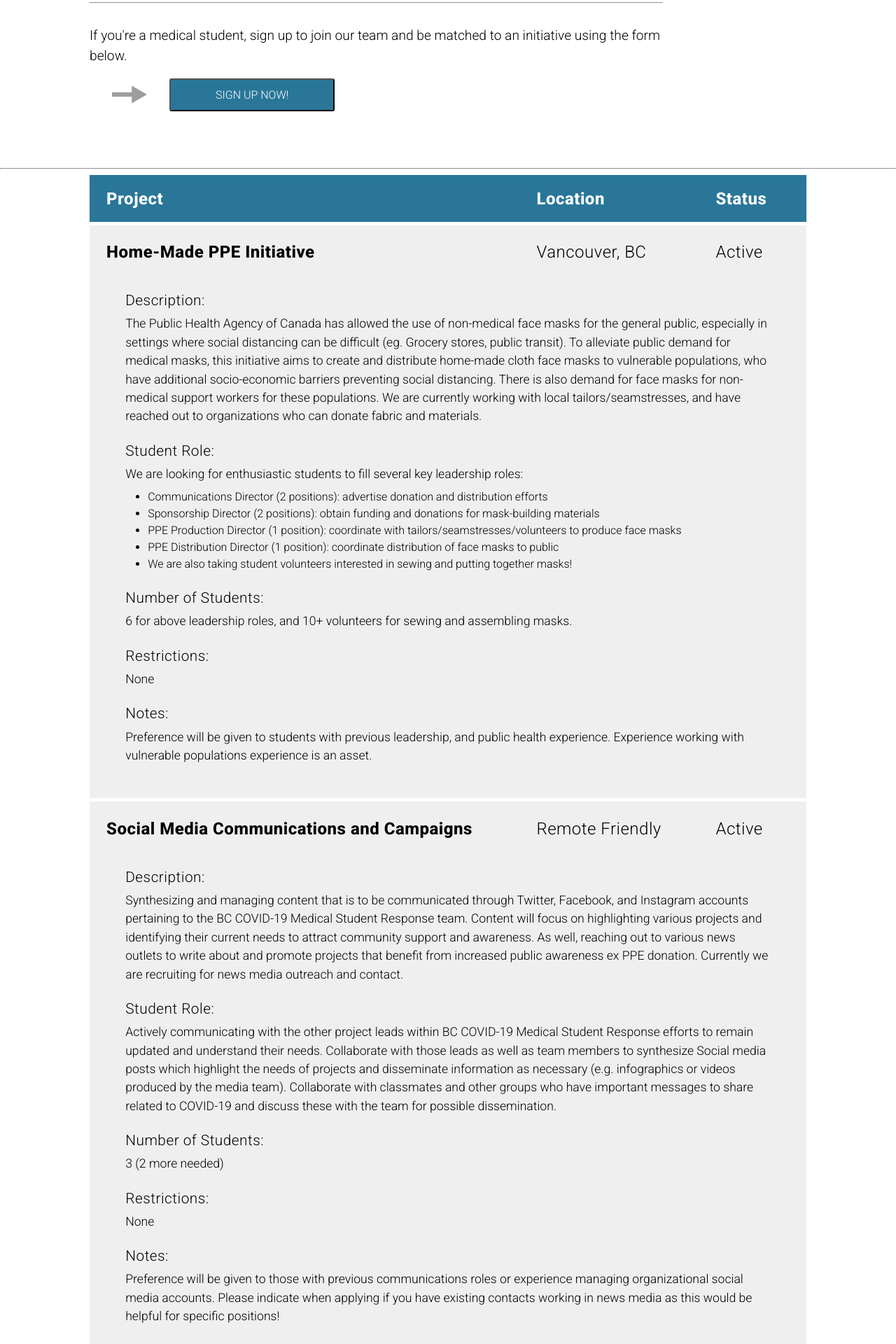
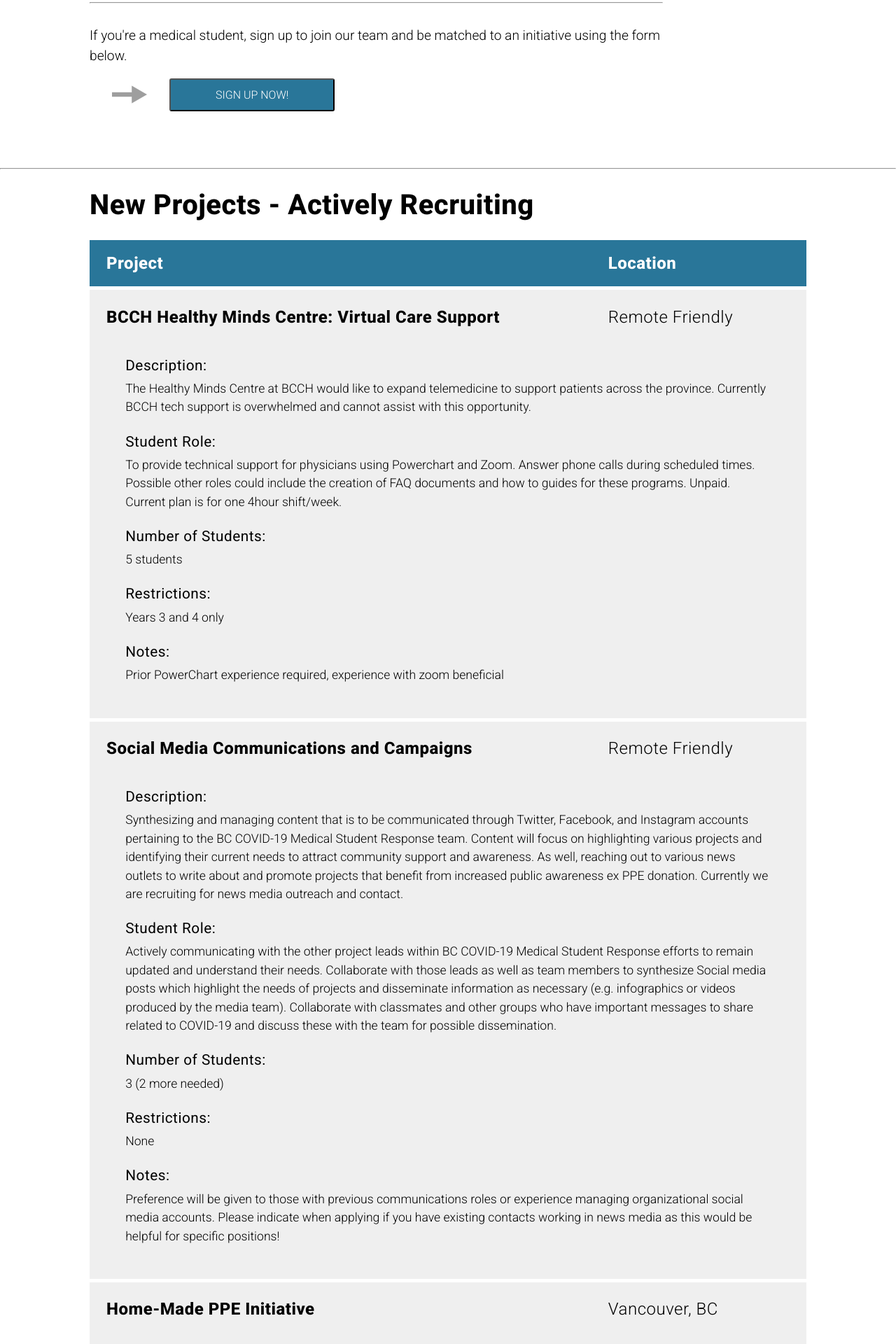
Before and after one commit to wecanmsrt/bcmsrt.github.io, a Jekyll site: the page built from projects.html, in a window 1280 px wide. Shown: the part 579-2499 px from the top of the page at 70% size. Built offline with Jekyll 4.4.1, drawn with Linux system fonts in a browser that asks for light colours; some web fonts are replaced; some of the changed text lies outside the part shown.

Commit message:
remove status from table

```diff
--- a/_sass/main.scss
+++ b/_sass/main.scss
@@ -824,6 +824,13 @@ footer {
 
 .project-table {
   width: 100%;
+  margin-bottom: 3rem;
+
+  h1 {
+    @media screen and (max-width: $transition-width-mobile) {
+      font-size: 1.4rem;
+    }
+  }
 
   .project-table-cols {
     display: flex;
@@ -842,16 +849,11 @@ footer {
     }
 
     .pt-col-2 {
-      width: 25%;
-    }
-
-    .pt-col-3 {
-      width: 15%;
+      width: 30%;
     }
 
     .pt-col-1,
-    .pt-col-2,
-    .pt-col-3 {
+    .pt-col-2 {
       @media screen and (max-width: $transition-width-mobile) {
         width: 100%;
       }
@@ -897,7 +899,7 @@ footer {
       h1 {
         text-align: center;
         padding: 0.8em 0;
-        font-size: 1.5em;
+        font-size: 1.3em;
       }
     }
   }
@@ -939,6 +941,7 @@ footer {
       h1 {
         font-size: 1.3em;
         margin: 1em 0 0.2em;
+        font-weight: 400;
 
         @media screen and (max-width: $transition-width-mobile) {
           font-size: 1.3em;
--- a/assets/js/projects.js
+++ b/assets/js/projects.js
@@ -1,4 +1,26 @@
-const projectDescriptions = [
+const currentProjects = [
+  {
+    name: "BCCH Healthy Minds Centre: Virtual Care Support",
+    location: "Remote Friendly",
+    status: "Active",
+    description: "The Healthy Minds Centre at BCCH would like to expand telemedicine to support patients across the province. Currently BCCH tech support is overwhelmed and cannot assist with this opportunity.",
+    studentRole: "To provide technical support for physicians using Powerchart and Zoom. Answer phone calls during scheduled times. Possible other roles could include the creation of FAQ documents and how to guides for these programs. Unpaid. Current plan is for one 4hour shift/week.",
+    numStudents: "5 students",
+    restrictions: "Years 3 and 4 only",
+    notes: " Prior PowerChart experience required, experience with zoom beneficial"
+  },
+
+  {
+    name: "Social Media Communications and Campaigns",
+    location: "Remote Friendly",
+    status: "Active",
+    description: "Synthesizing and managing content that is to be communicated through Twitter, Facebook, and Instagram accounts pertaining to the BC COVID-19 Medical Student Response team. Content will focus on highlighting various projects and identifying their current needs to attract community support and awareness. As well, reaching out to various news outlets to write about and promote projects that benefit from increased public awareness ex PPE donation. Currently we are recruiting for news media outreach and contact.",
+    studentRole: "Actively communicating with the other project leads within BC COVID-19 Medical Student Response efforts to remain updated and understand their needs. Collaborate with those leads as well as team members to synthesize Social media posts which highlight the needs of projects and disseminate information as necessary (e.g. infographics or videos produced by the media team). Collaborate with classmates and other groups who have important messages to share related to COVID-19 and discuss these with the team for possible dissemination.",
+    numStudents: "3 (2 more needed)",
+    restrictions: "None",
+    notes: "Preference will be given to those with previous communications roles or experience managing organizational social media accounts. Please indicate when applying if you have existing contacts working in news media as this would be helpful for specific positions!"
+  },
+
   {
     name: "Home-Made PPE Initiative",
     location: "Vancouver, BC",
@@ -21,25 +43,14 @@ const projectDescriptions = [
   },
 
   {
-    name: "Social Media Communications and Campaigns",
+    name: "COVID 3D Printing Rapid Needs Assessment, Validation, and Deployment Team",
     location: "Remote Friendly",
     status: "Active",
-    description: "Synthesizing and managing content that is to be communicated through Twitter, Facebook, and Instagram accounts pertaining to the BC COVID-19 Medical Student Response team. Content will focus on highlighting various projects and identifying their current needs to attract community support and awareness. As well, reaching out to various news outlets to write about and promote projects that benefit from increased public awareness ex PPE donation. Currently we are recruiting for news media outreach and contact.",
-    studentRole: "Actively communicating with the other project leads within BC COVID-19 Medical Student Response efforts to remain updated and understand their needs. Collaborate with those leads as well as team members to synthesize Social media posts which highlight the needs of projects and disseminate information as necessary (e.g. infographics or videos produced by the media team). Collaborate with classmates and other groups who have important messages to share related to COVID-19 and discuss these with the team for possible dissemination.",
-    numStudents: "3 (2 more needed)",
+    description: "Assessment Team - Performs needs assessments for and effectiveness of HCP driven or literature driven 3D printed solutions - 2 students needed In this role, for which students should have experience with CAD and ideally, a 3D printer. Students would work with clinical associates and independently to identify 3D printed solutions in literature and from HCP requests, to develop prototypes of such requests, and to pass these solutions on to the production team on a cycle of 3-4 days. All work will be done at home. This opportunity is not paid.\n\nDeployment team - 2 students needed. Responsible for coordinating delivery of HCP requests for printed solutions that have been pre-verified with the leadership team or with the Assessment team. Ideally, students will have leadership experience working between several organisations to provide final deliverables such as an event or a product. Will work with supply chain of 3D printers available to ensure timely delivery of solutions with good quality and good infection control. Guidance is provided during initial days on opportunity, and all work will be done at home. This opportunity is not paid.",
+    studentRole: "See above.",
+    numStudents: "2 students for each team (4 total).",
     restrictions: "None",
-    notes: "Preference will be given to those with previous communications roles or experience managing organizational social media accounts. Please indicate when applying if you have existing contacts working in news media as this would be helpful for specific positions!"
-  },
-
-  {
-    name: "BCCH Healthy Minds Centre: Virtual Care Support",
-    location: "Remote Friendly",
-    status: "Active",
-    description: "The Healthy Minds Centre at BCCH would like to expand telemedicine to support patients across the province. Currently BCCH tech support is overwhelmed and cannot assist with this opportunity.",
-    studentRole: "To provide technical support for physicians using Powerchart and Zoom. Answer phone calls during scheduled times. Possible other roles could include the creation of FAQ documents and how to guides for these programs. Unpaid. Current plan is for one 4hour shift/week.",
-    numStudents: "5 students",
-    restrictions: "Years 3 and 4 only",
-    notes: " Prior PowerChart experience required, experience with zoom beneficial"
+    notes: "Expected time commitment - Maximum 20hrs/wk."
   },
 
   {
@@ -54,6 +65,11 @@ const projectDescriptions = [
   },
 ]
 
+const futureProjects = []
+const sustainingProjects = []
+
+
+
 
 // do not change below
 function projectHtml(project) {
@@ -64,7 +80,7 @@ function projectHtml(project) {
   const projTableColsElem = document.createElement("div")
   projTableColsElem.classList += "project-table-cols"
 
-  const colNames = ["name", "location", "status"]
+  const colNames = ["name", "location"]
   colNames.forEach(
     (colName, idx) => {
       const projTableColElem = document.createElement("div")
@@ -129,5 +145,11 @@ function projectHtml(project) {
   return projElem
 }
 
-const projectTableContentElem = document.getElementById("projects-table-content")
-projectDescriptions.forEach(project => projectTableContentElem.appendChild(projectHtml(project)))
+const currentProjectsElem = document.getElementById("current-projects-content")
+currentProjects.forEach(project => currentProjectsElem.appendChild(projectHtml(project)))
+
+const futureProjectsElem = document.getElementById("future-projects-content")
+futureProjects.forEach(project => currentProjectsElem.appendChild(projectHtml(project)))
+
+const sustainingProjectsElem = document.getElementById("sustaining-projects-content")
+sustainingProjects.forEach(project => currentProjectsElem.appendChild(projectHtml(project)))
--- a/projects.html
+++ b/projects.html
@@ -27,6 +27,7 @@ permalink: /projects/
 
 <div class="container">
   <div class="project-table">
+    <h1>New Projects - Actively Recruiting</h1>
     <div class="project-table-mobile-header">
       <h1>Projects</h1>
     </div>
@@ -44,16 +45,60 @@ permalink: /projects/
             <h1>Location</h1>
           </div>
         </div>
+      </div>
+    </div>
 
-        <div class="pt-col-3">
+    <div id="current-projects-content"></div>
+  </div>
+
+  <div class="project-table">
+    <h1>Future Projects - Eminently Recruiting</h1>
+    <div class="project-table-mobile-header">
+      <h1>Projects</h1>
+    </div>
+
+    <div class="project-table-header">
+      <div class="project-table-cols">
+        <div class="pt-col-1">
           <div class="pt-col-header">
-            <h1>Status</h1>
+            <h1>Project</h1>
+          </div>
+        </div>
+
+        <div class="pt-col-2">
+          <div class="pt-col-header">
+            <h1>Location</h1>
           </div>
         </div>
       </div>
     </div>
 
-    <div id="projects-table-content"></div>
+    <div id="future-projects-content"></div>
+  </div>
+
+  <div class="project-table">
+    <h1>Sustaining Projects - Not Actively Recruiting</h1>
+    <div class="project-table-mobile-header">
+      <h1>Projects</h1>
+    </div>
+
+    <div class="project-table-header">
+      <div class="project-table-cols">
+        <div class="pt-col-1">
+          <div class="pt-col-header">
+            <h1>Project</h1>
+          </div>
+        </div>
+
+        <div class="pt-col-2">
+          <div class="pt-col-header">
+            <h1>Location</h1>
+          </div>
+        </div>
+      </div>
+    </div>
+
+    <div id="sustaining-projects-content"></div>
   </div>
 </div>
 
```
